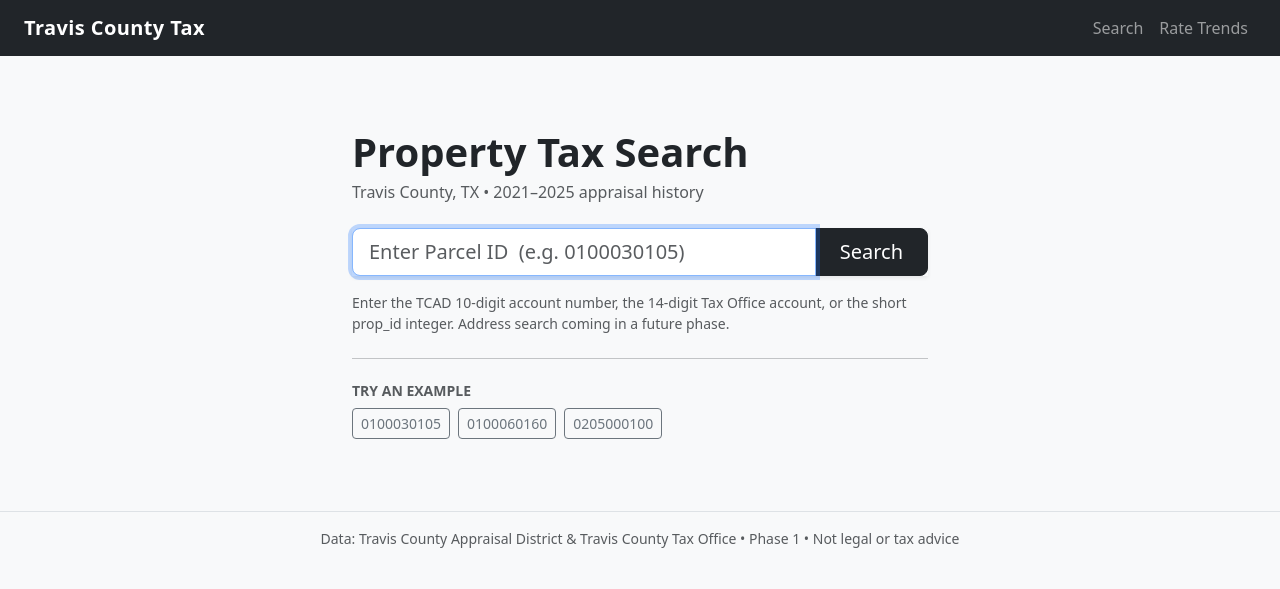
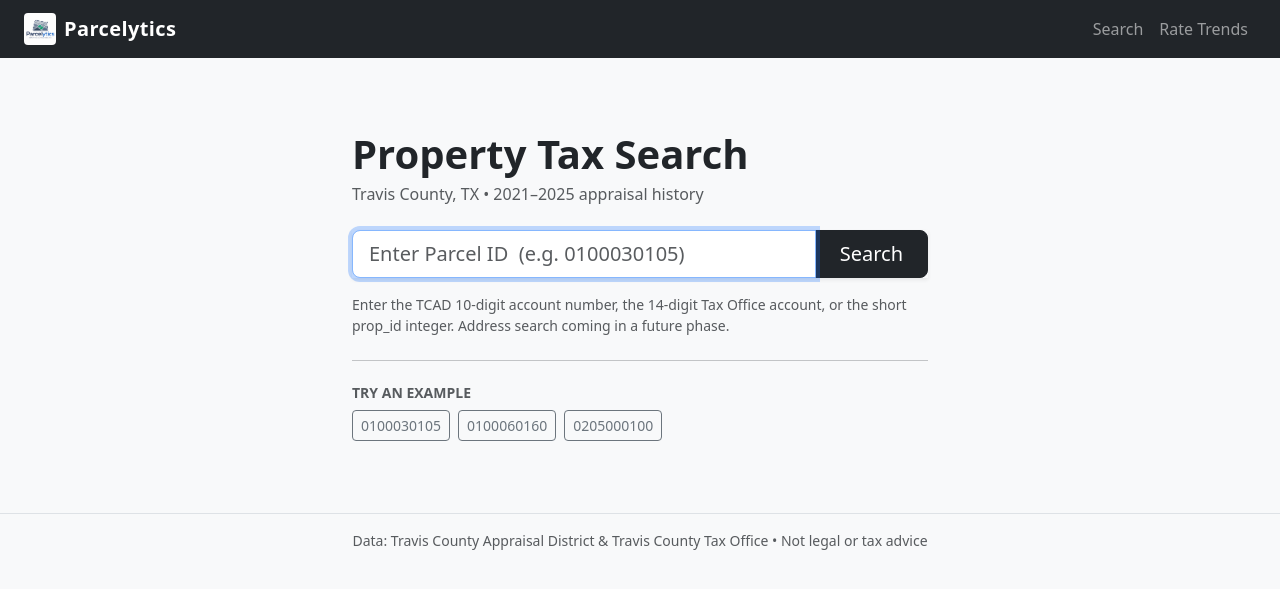
Before and after one commit to aicodingg/parcelytics, a Flask app: page / in a window 1280 px wide. Shown: the top 589 px of the page. Run offline with Flask 3, Linux system fonts and the light colour scheme; some libraries are stand-ins or nearby versions.

Commit message:
Branding: rename to Parcelytics, add logo to nav
- Page titles: 'Travis County Property Tax' → 'Parcelytics'
  (index, property, rates, base fallback)
- Navbar brand: 'Travis County Tax' text replaced with logo (32px)
  + 'Parcelytics' text side by side
- Footer: removed 'Phase 1' internal label; data attribution
  (Travis County Appraisal District & Tax Office) unchanged
- Logo: static/parcelytics-logo.png (1254x1254 PNG, cropped to 32px)

Geographic scope is unchanged — Travis County data attribution
remains in the footer; branding says 'Parcelytics' only,
not implying multi-county or multi-state coverage.

```diff
--- a/templates/base.html
+++ b/templates/base.html
@@ -3,14 +3,19 @@
 <head>
   <meta charset="utf-8">
   <meta name="viewport" content="width=device-width, initial-scale=1">
-  <title>{% block title %}Travis County Property Tax{% endblock %}</title>
+  <title>{% block title %}Parcelytics{% endblock %}</title>
   <link rel="stylesheet" href="https://cdn.jsdelivr.net/npm/bootstrap@5.3.2/dist/css/bootstrap.min.css">
   <link rel="stylesheet" href="{{ url_for('static', filename='style.css') }}">
 </head>
 <body>
 
 <nav class="navbar navbar-expand-lg navbar-dark bg-dark px-4">
-  <a class="navbar-brand fw-semibold" href="/">Travis County Tax</a>
+  <a class="navbar-brand d-flex align-items-center gap-2" href="/">
+    <img src="{{ url_for('static', filename='parcelytics-logo.png') }}"
+         alt="Parcelytics" height="32" width="32"
+         style="border-radius:4px; object-fit:contain;">
+    <span class="fw-semibold">Parcelytics</span>
+  </a>
   <div class="navbar-nav ms-auto">
     <a class="nav-link" href="/">Search</a>
     <a class="nav-link" href="/rates">Rate Trends</a>
@@ -22,8 +27,7 @@
 </main>
 
 <footer class="text-center text-muted py-3 small border-top mt-5">
-  Data: Travis County Appraisal District &amp; Travis County Tax Office &bull;
-  Phase 1 &bull; Not legal or tax advice
+  Data: Travis County Appraisal District &amp; Travis County Tax Office &bull; Not legal or tax advice
 </footer>
 
 <script src="https://cdn.jsdelivr.net/npm/bootstrap@5.3.2/dist/js/bootstrap.bundle.min.js"></script>
--- a/templates/index.html
+++ b/templates/index.html
@@ -1,5 +1,5 @@
 {% extends "base.html" %}
-{% block title %}Parcel Search — Travis County Property Tax{% endblock %}
+{% block title %}Parcel Search — Parcelytics{% endblock %}
 
 {% block content %}
 <div class="row justify-content-center mt-5">
--- a/templates/property.html
+++ b/templates/property.html
@@ -1,5 +1,5 @@
 {% extends "base.html" %}
-{% block title %}{{ parcel.geo_id }} — Travis County Property Tax{% endblock %}
+{% block title %}{{ parcel.geo_id }} — Parcelytics{% endblock %}
 
 {% block content %}
 
--- a/templates/rates.html
+++ b/templates/rates.html
@@ -1,5 +1,5 @@
 {% extends "base.html" %}
-{% block title %}Tax Rate Trends — Travis County Property Tax{% endblock %}
+{% block title %}Tax Rate Trends — Parcelytics{% endblock %}
 
 {% block content %}
 
```
Also changed, not shown: static/parcelytics-logo.png (added).
